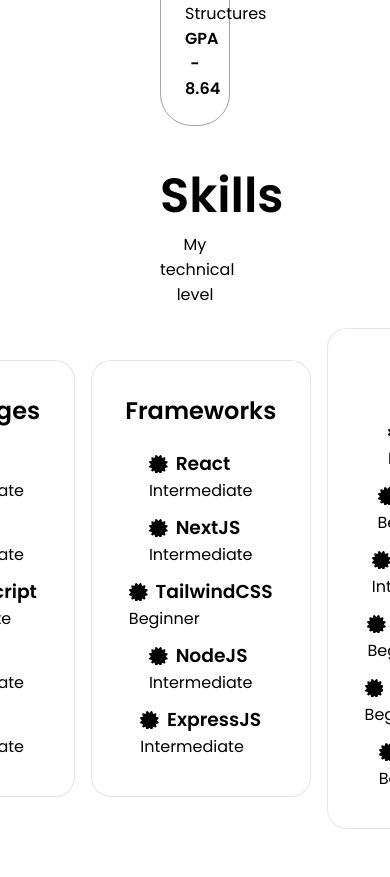
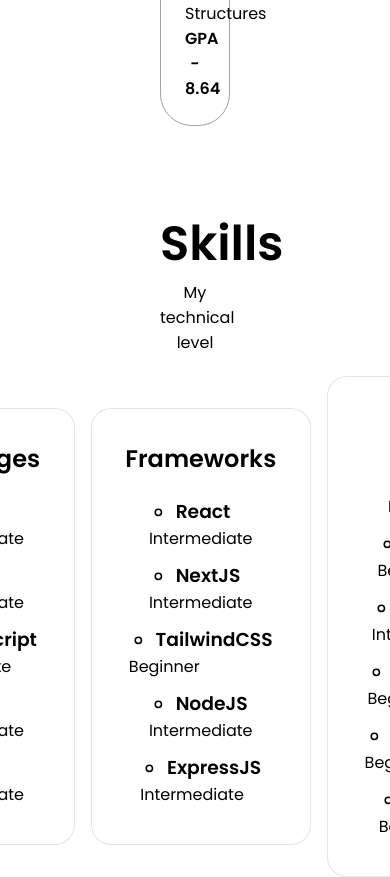
Before and after one commit to swapnil0601/resume, a React (Create React App) app: page / in a window 390 px wide. Shown: the part 1980-2857 px from the top of the page. Built offline with nearby package versions, Linux system fonts and the light colour scheme.

Commit message:
Minor Bug Fixes

```diff
--- a/src/assets/data.js
+++ b/src/assets/data.js
@@ -1,6 +1,8 @@
 import Cardify from "../assets/Cardify.png";
 import Together from "../assets/Together.png";
 import SocialMedia from "../assets/SocialMedia.png";
+
+import { FaHtml5, FaCss3, FaJs, FaReact, SiNextdotjs } from "react-icons/fa";
 
 export const skills = {
   Languages: [
--- a/src/components/Sections/Contact.jsx
+++ b/src/components/Sections/Contact.jsx
@@ -3,7 +3,7 @@ import "../../styles/Sections/Contact.css";
 import "../../styles/Buttons.css";
 const Contact = () => {
   return (
-    <div className="contact-container">
+    <div id="contact" className="contact-container">
       <div className="contact-wrapper">
         <h1 className="">Contact</h1>
         <div className="contact-desc">
--- a/src/components/Sections/Skills/Skill.jsx
+++ b/src/components/Sections/Skills/Skill.jsx
@@ -1,11 +1,11 @@
 import React from "react";
-import { FaCertificate } from "react-icons/fa";
+import { TbPoint } from "react-icons/tb";
 import "../../../styles/Sections/Skills.css";
-const Skill = ({ name, level }) => {
+const Skill = ({ name, level, icon }) => {
   return (
     <div className="skill__data">
       <h3 className="skill__name">
-        <FaCertificate /> {name}
+        <TbPoint /> {name}
       </h3>
       <span>{level}</span>
     </div>
--- a/src/components/Sections/Skills/Skills.jsx
+++ b/src/components/Sections/Skills/Skills.jsx
@@ -4,7 +4,7 @@ import SkillGroup from "./SkillGroup";
 import { skills } from "../../../assets/data";
 const Skills = () => {
   return (
-    <section className="section section__text" id="skills">
+    <section className="skill_section section section__text" id="skills">
       <h2 className="title">Skills</h2>
       <span className="section__subtitle">My technical level</span>
       <div className="skill__type">
--- a/src/styles/Sections/Skills.css
+++ b/src/styles/Sections/Skills.css
@@ -1,3 +1,13 @@
+.skill_section {
+  margin-top: 1rem;
+}
+
+@media screen and (max-width: 768px) {
+  .skill_section {
+    margin-top: 3rem;
+  }
+}
+
 .skill__type {
   display: flex;
   justify-content: center;
```
